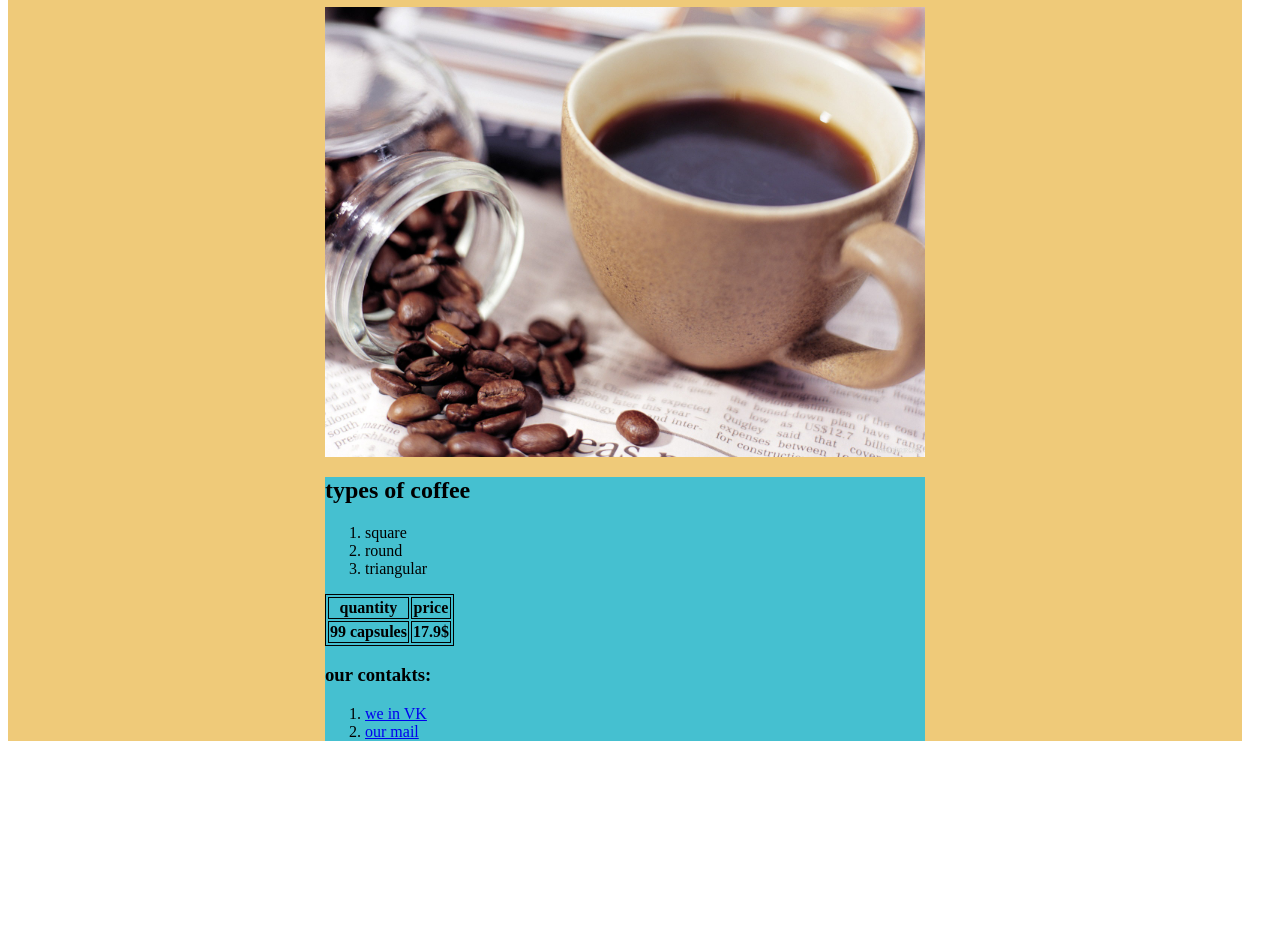
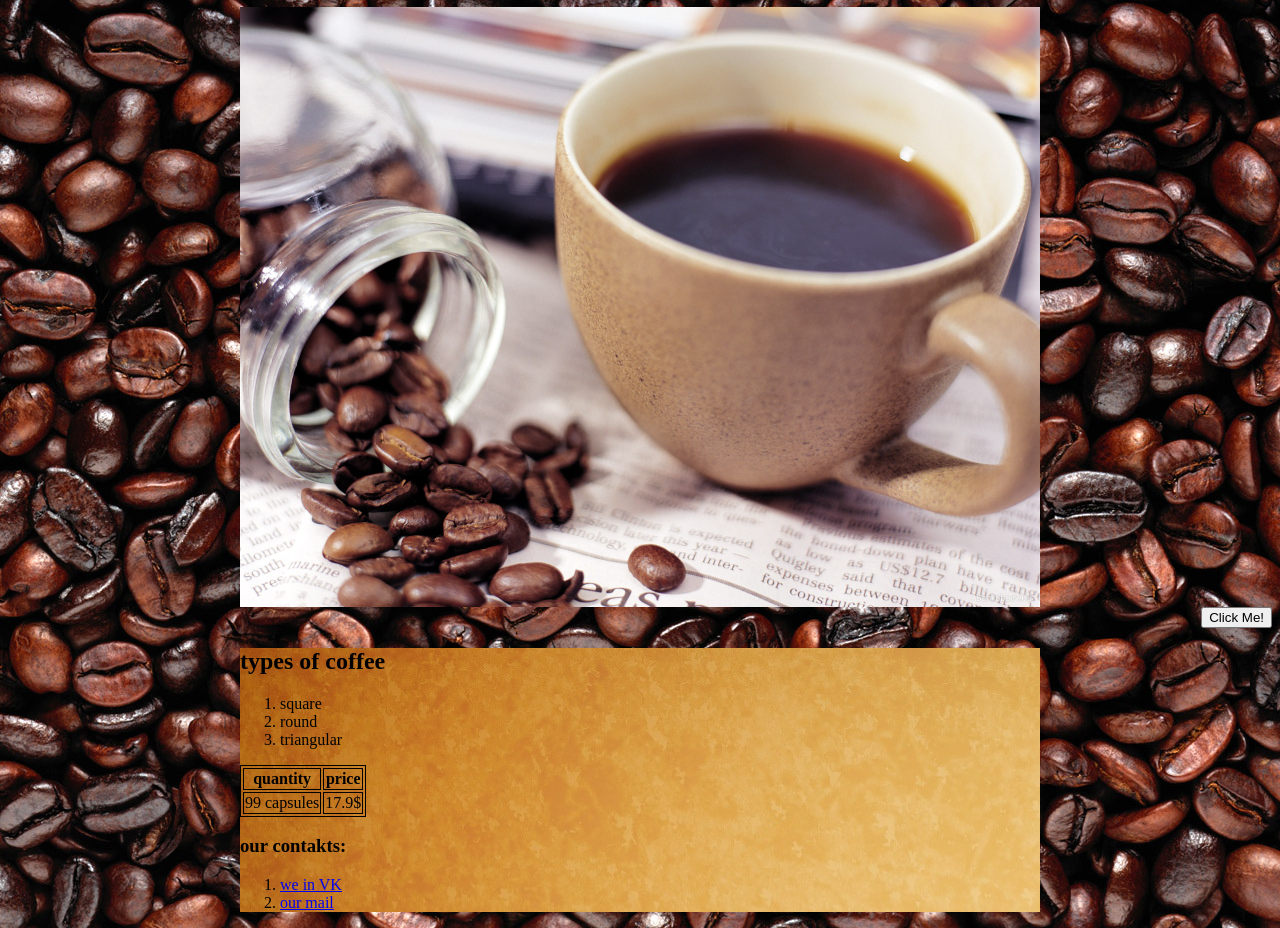
Before and after one commit to artembrodetskiy/coffee_shop, a plain HTML site: page index.html in a window 1280 px wide. Shown: the part 73-1001 px from the top of the page. Before the commit the page ends 830 px from the top, so only its background shows below. Drawn offline with Linux system fonts and the light colour scheme.

Commit message:
backgrounds and size

```diff
--- a/index.html
+++ b/index.html
@@ -10,37 +10,46 @@ table, th, td {
 <title>Title of the document</title>
 </head>
 
-<body>
-  <div style="width: 1234px; background-color: rgb(239, 202, 121);">
+<body style="background-image: url('coffee-bean-extract1.jpg')">
+
 
     <h1 align="center">Bestpresso</h1>
 
     <div align="center">
-      <img src="coffe.jpg" width="600" align="middle">
+      <img src="coffe.jpg" width="800" align="middle">
+    </div>
+    <div align="right" style="width: 250">
+      <button type="button" onclick="alert('Hello world!')">Click Me!</button>
+
+
     </div>
 
-    <div align="left" style="width: 600px; background-color: rgb(69, 192, 208); margin-left: auto; margin-right: auto">
+    <div align="left" style="width: 800px; background-image: url('1335253521.jpg'); margin-left: auto; margin-right: auto">
     <h2>types of coffee</h2>
       <ol>
         <li>square</li>
         <li>round</li>
         <li>triangular</li>
       </ol>
+
       <table>
         <tr>
-          <th>quantity</th>
-          <th>price</th>
+           <th>quantity</th>
+            <th>price</th>
         </tr>
-        <th>99 capsules</th>
-        <th>17.9$</th>
+        <tr>
+
+           <td>99 capsules</td>
+           <td>17.9$</td>
+        </tr>
       </table>
     <h3>our contakts: </h3>
     <ol>
       <li><a href="https://vk.com">we in VK</a></li>
-      <li><a href="https://www.gmail.com/intl/en/mail/help/about.html">our mail</a></li>
+      <li><a href="mailto:roman.brodetski@gmail.com">our mail</a></li>
     </ol>
   </div>
-  </div>
+
 
 </body>
 
```
Also changed, not shown: 1335253521.jpg (added), coffee-bean-extract1.jpg (added).
